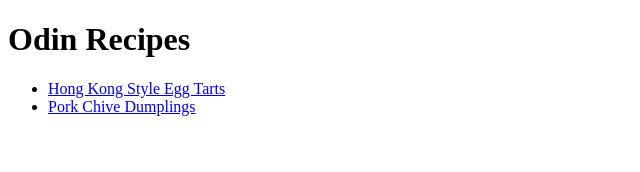
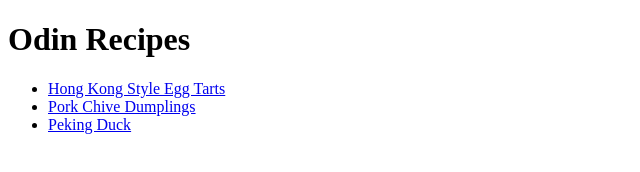
Before and after one commit to George371/odin-recipes, a plain HTML site: page index.html in a window 1280 px wide. Shown: the whole page, without its empty margins (0-640 px from the left). Drawn offline with Linux system fonts and the light colour scheme.

Commit message:
Add relative link for Peking_Duck.html

```diff
--- a/index.html
+++ b/index.html
@@ -12,6 +12,7 @@
         <ul>
             <li><a href="recipes/Hong_Kong_Style_Egg_Tarts.html">Hong Kong Style Egg Tarts</a></li>
             <li><a href="recipes/Pork_Chive_Dumplings.html">Pork Chive Dumplings</a></li>
+            <li><a href="recipes/Peking_Duck.html">Peking Duck</a></li>
         </ul>
     </body>
 </html>
```
